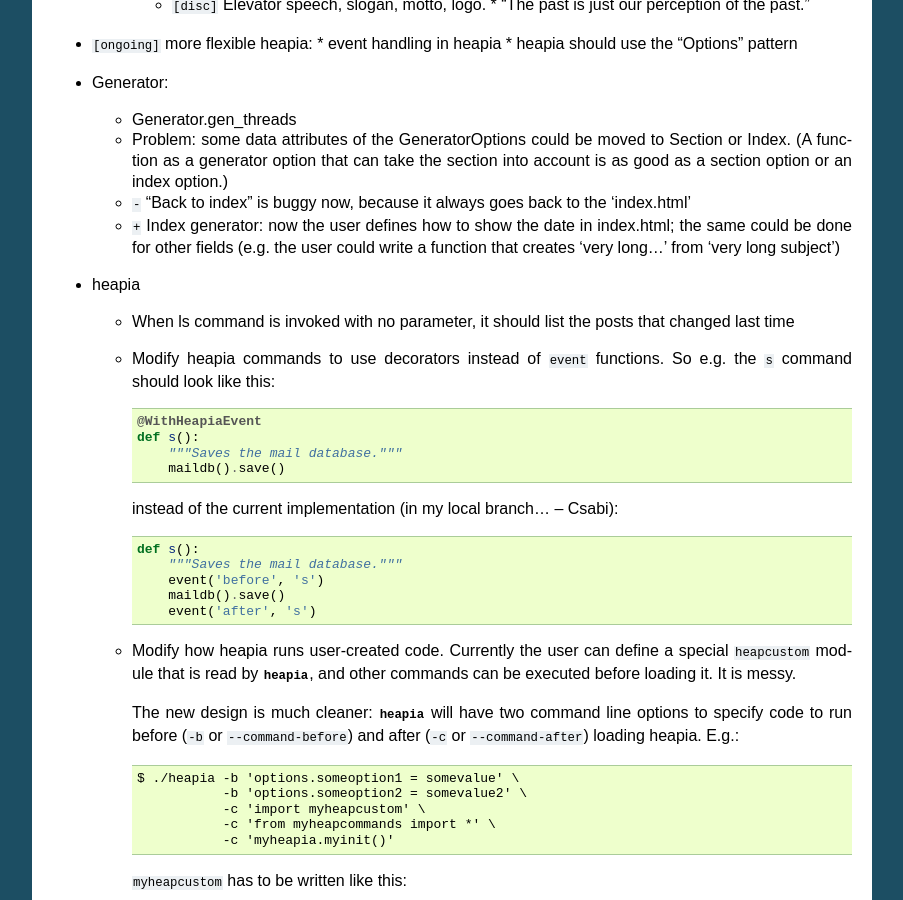
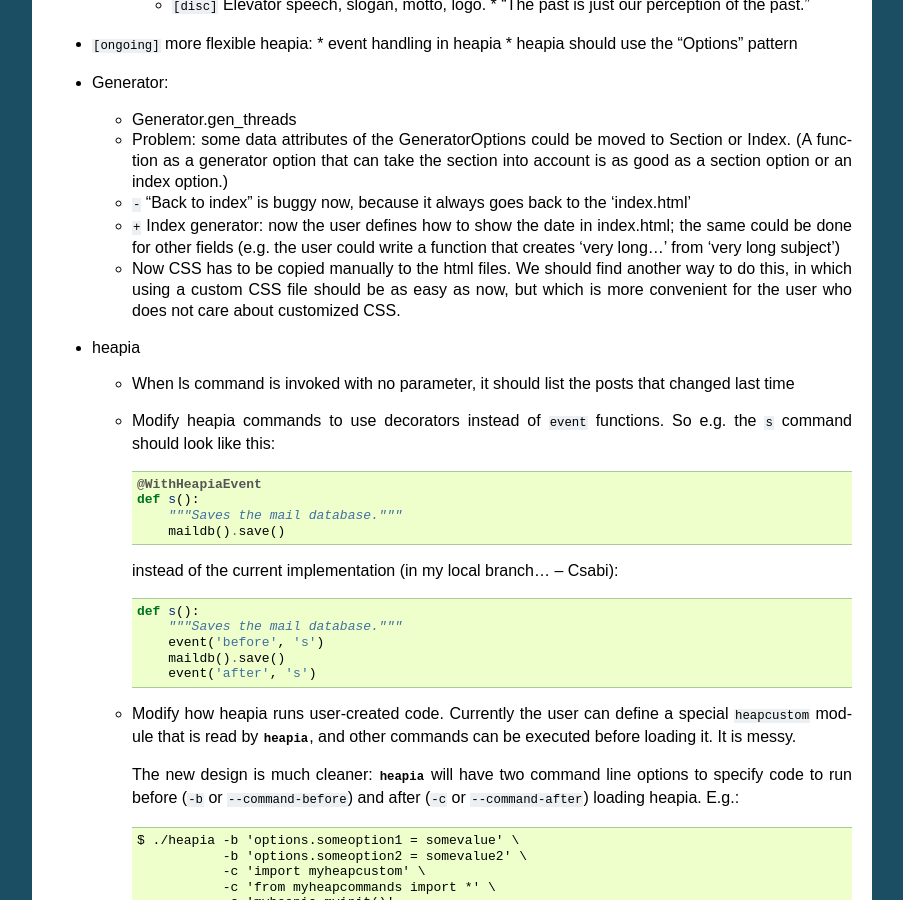
Before and after one commit to hcs42/heapkeeper-old, a Sphinx documentation site: the page built from doc/todo.rst, in a window 1280 px wide and 900 px high, scrolled down 444 px. Shown: the whole window, without its empty margins (198-1101 px from the left). Built offline with Sphinx 7.4.7, drawn with Linux system fonts in a browser that asks for light colours.

Commit message:
Todo: item about CSS added

```diff
--- a/doc/todo.rst
+++ b/doc/todo.rst
@@ -37,6 +37,10 @@ Todo items
   * ``+`` Index generator: now the user defines how to show the date in index.html;
     the same could be done for other fields (e.g. the user could write a
     function that creates 'very long...' from 'very long subject')
+  * Now CSS has to be copied manually to the html files. We should find another
+    way to do this, in which using a custom CSS file should be as easy as now,
+    but which is more convenient for the user who does not care about
+    customized CSS.
 
 * heapia
 
```
